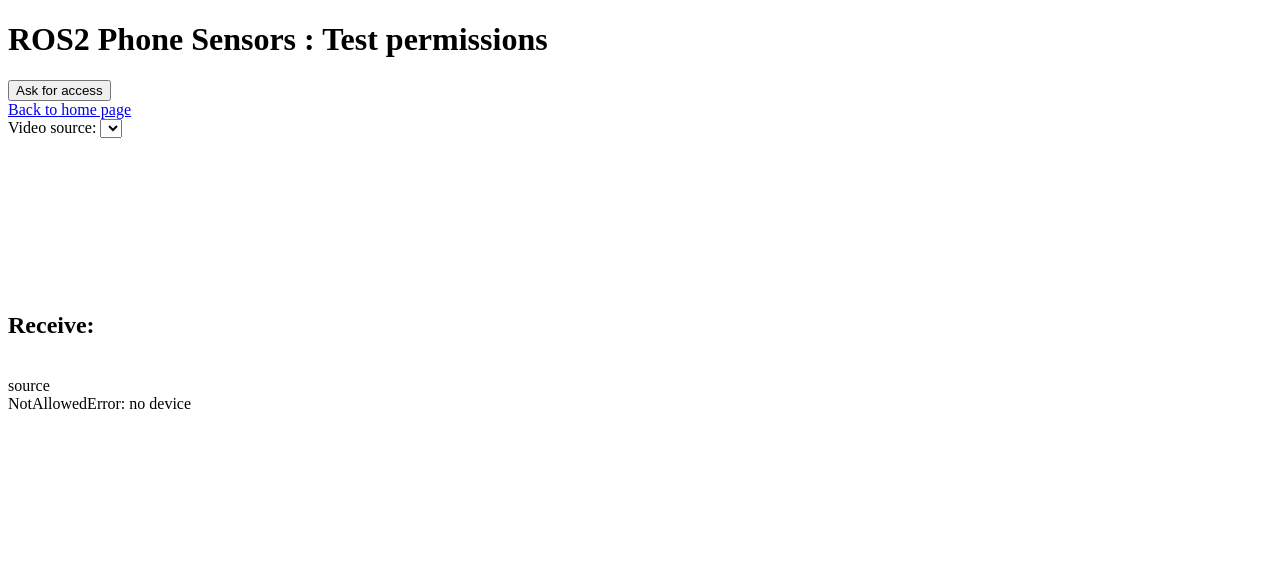
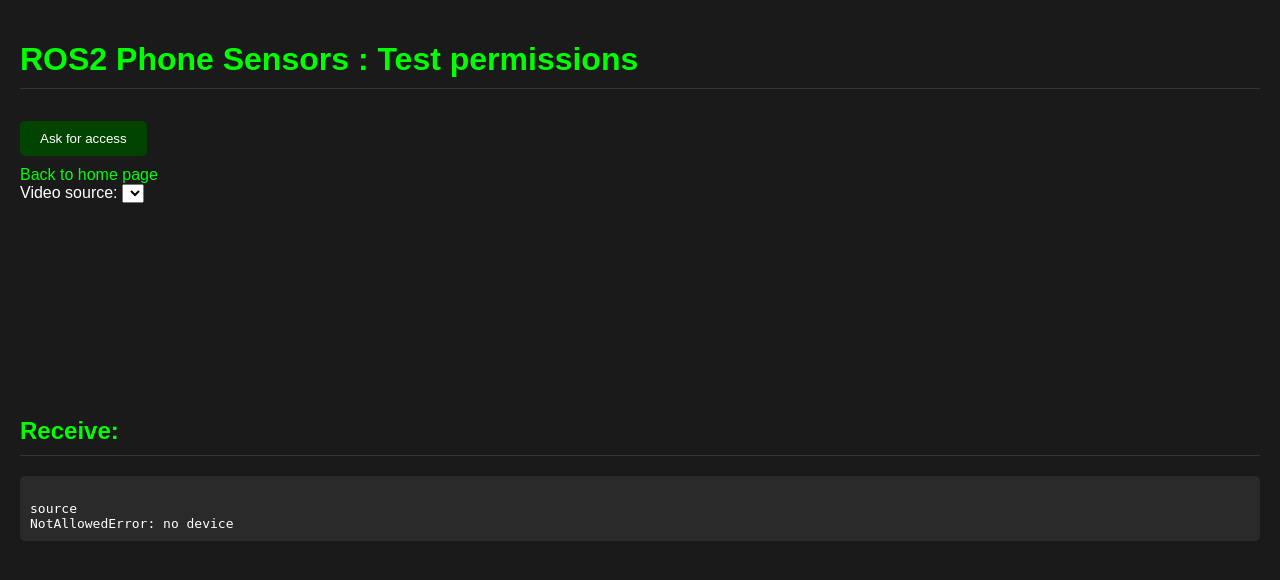
Before and after one commit to vtalpaert/ros2-phone-sensors, a Flask app: page /test-video-permissions in a window 1280 px wide. Shown: the top 580 px of the page. Run offline with Flask 3, Linux system fonts and the light colour scheme; lists and menus that the app fills with data are empty.

Commit message:
refactor: Consolidate CSS, update static file serving, and fix video display logic

```diff
--- a/src/phone_sensors/setup.py
+++ b/src/phone_sensors/setup.py
@@ -12,7 +12,7 @@ setup(
         ("share/ament_index/resource_index/packages", ["resource/" + package_name]),
         ("share/" + package_name, ["package.xml"]),
         (os.path.join("lib", "templates"), glob("templates/*.html")),
-        (os.path.join("lib", "static"), glob("templates/static/*.js")),
+        (os.path.join("lib", "static"), glob("templates/static/*.js") + glob("templates/static/*.css")),
     ],
     install_requires=["setuptools"],
     zip_safe=True,
--- /dev/null
+++ b/src/phone_sensors/templates/static/style.css
@@ -0,0 +1,43 @@
+body {
+    background-color: #1a1a1a;
+    color: #ffffff;
+    font-family: Arial, sans-serif;
+    margin: 0;
+    padding: 20px;
+}
+h1, h2 {
+    color: #00ff00;
+    border-bottom: 1px solid #333;
+    padding-bottom: 10px;
+}
+#trigger input[type="submit"], #access input[type="submit"] {
+    background-color: #004400;
+    color: #ffffff;
+    border: none;
+    padding: 10px 20px;
+    border-radius: 5px;
+    cursor: pointer;
+    margin: 10px 0;
+}
+#trigger input[type="submit"]:hover, #access input[type="submit"]:hover {
+    background-color: #006600;
+}
+a {
+    color: #00ff00;
+    text-decoration: none;
+}
+a:hover {
+    text-decoration: underline;
+}
+#log {
+    background-color: #2a2a2a;
+    padding: 10px;
+    border-radius: 5px;
+    margin-top: 10px;
+    font-family: monospace;
+}
+video {
+    max-width: 100%;
+    margin: 20px 0;
+    border-radius: 5px;
+}
--- a/src/phone_sensors/templates/test_video_permissions.html
+++ b/src/phone_sensors/templates/test_video_permissions.html
@@ -3,6 +3,7 @@
 <head>
     <title>ROS2 Phone Sensors</title>
     <script src="https://code.jquery.com/jquery-3.7.1.slim.min.js" integrity="sha384-5AkRS45j4ukf+JbWAfHL8P4onPA9p0KwwP7pUdjSQA3ss9edbJUJc/XcYAiheSSz" crossorigin="anonymous"></script>
+    <link rel="stylesheet" href="{{ url_for('static', filename='style.css') }}">
 </head>
 <body>
     <h1>ROS2 Phone Sensors : Test permissions</h1>
```
Also changed, not shown: src/phone_sensors/templates/index.html (+1 -45 lines), src/phone_sensors/templates/static/video.js (+6 -3 lines).
